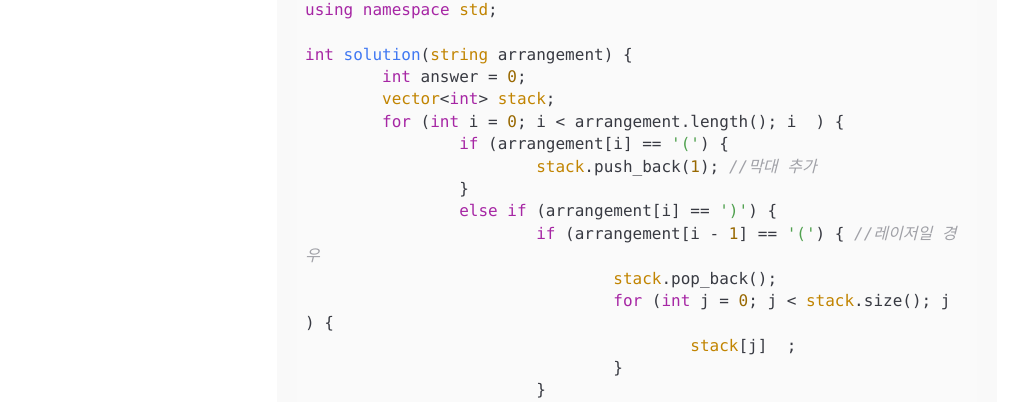
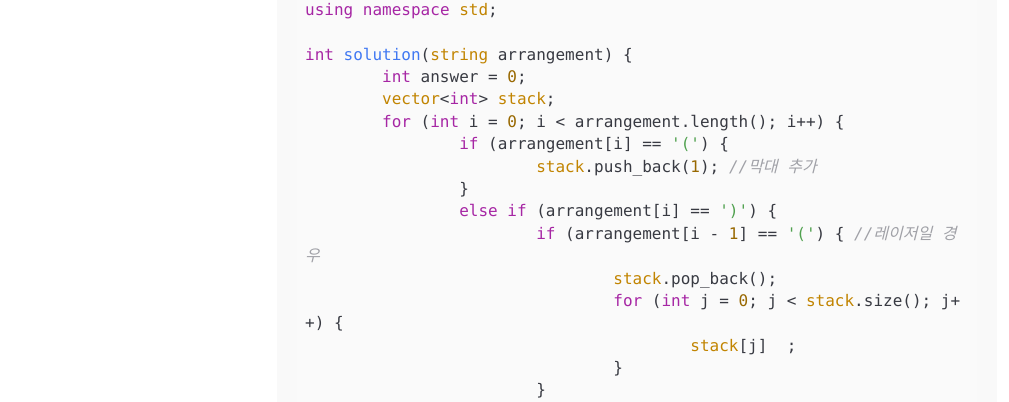
Before and after one commit to gyyomee/gyyomee.github.io, a Jekyll site: the page built from _posts/2019-01-02-programmers-쇠막대기.md, in a window 1280 px wide. Shown: the part 531-933 px from the top of the page, without its empty margins (3-1012 px from the left). Built offline with Jekyll 4.4.1, drawn with Linux system fonts in a browser that asks for light colours.

Commit message:
코드수정

```diff
--- a/_posts/2019-01-02-programmers-쇠막대기.md
+++ b/_posts/2019-01-02-programmers-쇠막대기.md
@@ -21,14 +21,14 @@ using namespace std;
 int solution(string arrangement) {
 	int answer = 0;
 	vector&lt;int&gt; stack;
-	for (int i = 0; i &lt; arrangement.length(); i  ) {
+	for (int i = 0; i &lt; arrangement.length(); i++) {
 		if (arrangement[i] == &#39;(&#39;) {
 			stack.push_back(1); //막대 추가
 		}
 		else if (arrangement[i] == &#39;)&#39;) {
 			if (arrangement[i - 1] == &#39;(&#39;) { //레이저일 경우
 				stack.pop_back();
-				for (int j = 0; j &lt; stack.size(); j  ) {
+				for (int j = 0; j &lt; stack.size(); j++) {
 					stack[j]  ;
 				}
 			}
```
